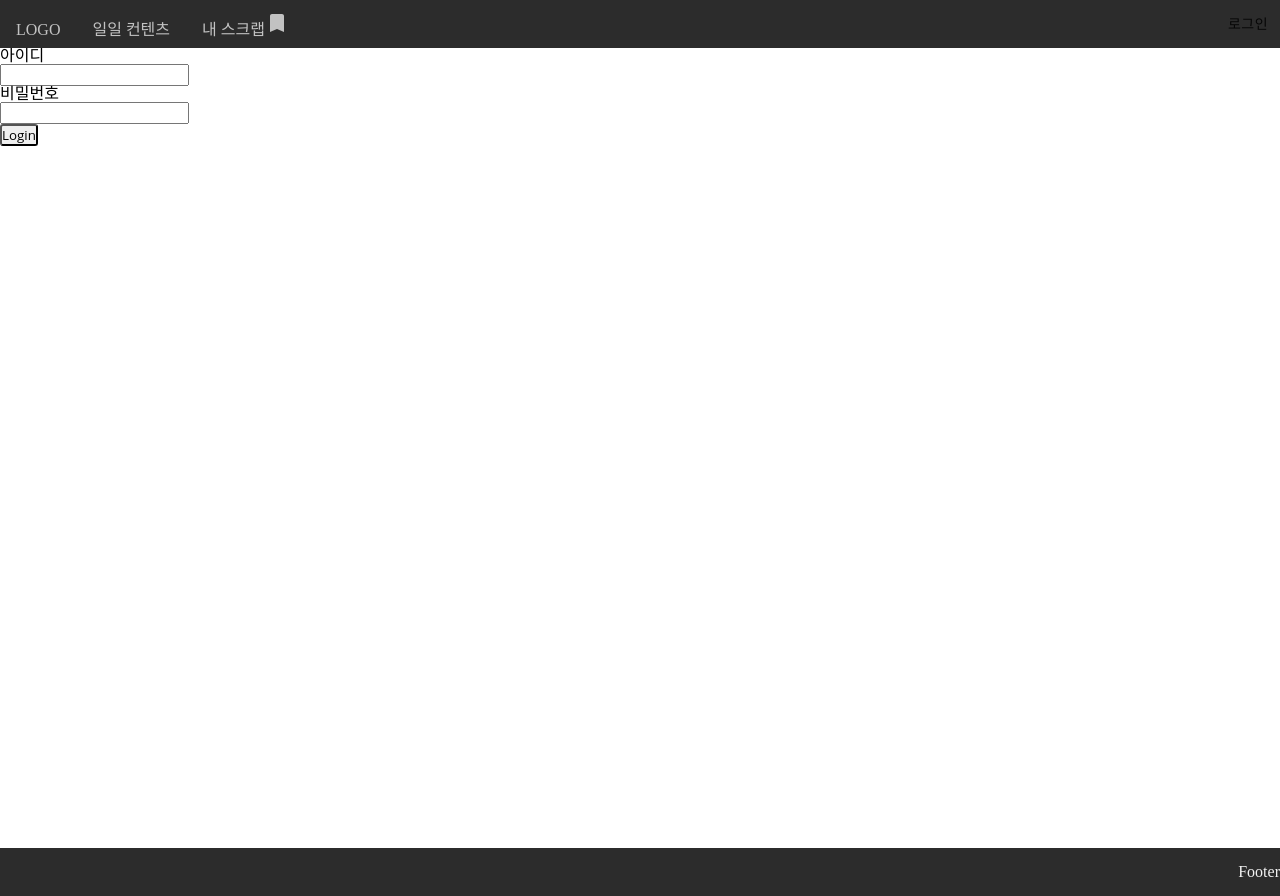
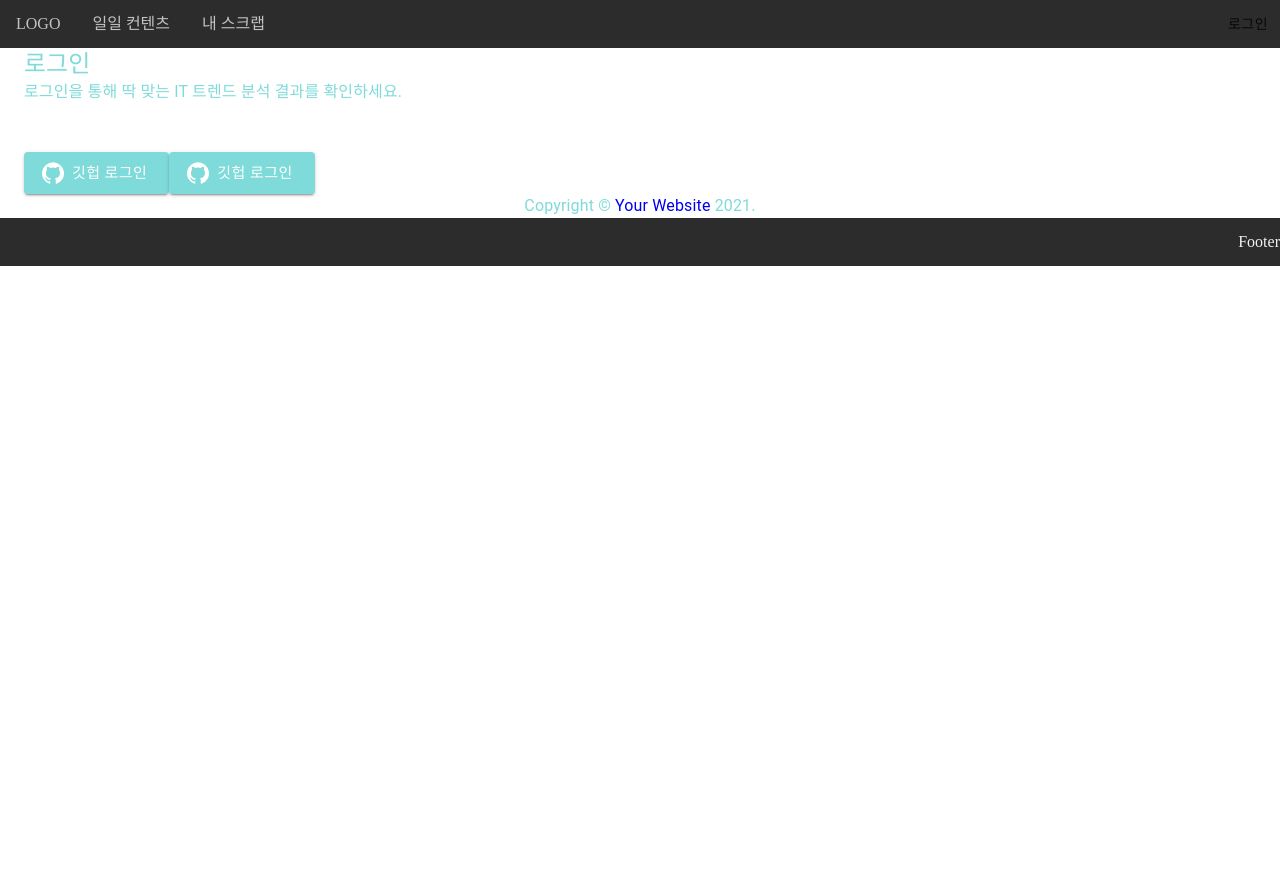
Before and after one commit to juneyoung-jo/Project_POST-IT, a React (Create React App) app in the folder frontend/: page /login in a window 1280 px wide. After the commit the page ends 800 px from the top, so only its background shows below. Built offline with nearby package versions, Linux system fonts and the light colour scheme; a web font is replaced by a local one.

Commit message:
feat: Add Contents Page && animation

```diff
--- a/frontend/package.json
+++ b/frontend/package.json
@@ -19,6 +19,7 @@
     "react": "^17.0.1",
     "react-dom": "^17.0.1",
     "react-hook-form": "^6.15.4",
+    "react-query": "^3.12.2",
     "react-router": "^5.2.0",
     "react-router-dom": "^5.2.0",
     "react-scripts": "4.0.3",
--- a/frontend/src/App.tsx
+++ b/frontend/src/App.tsx
@@ -6,7 +6,6 @@ import CircularProgress from '@material-ui/core/CircularProgress';
 
 // styles
 import GlobalStyle from 'assets/styles/GlobalStyle';
-
 // theme
 import theme from 'assets/theme/index';
 import { ThemeProvider } from '@material-ui/core/styles';
--- a/frontend/src/assets/theme/index.ts
+++ b/frontend/src/assets/theme/index.ts
@@ -1,5 +1,4 @@
 import { createMuiTheme } from '@material-ui/core';
-import palette from './palette';
 
 // overrides and typography will eventually also be here
 const theme = createMuiTheme({
--- a/frontend/src/components/common/Footer.tsx
+++ b/frontend/src/components/common/Footer.tsx
@@ -2,9 +2,10 @@ import styled from 'styled-components';
 import Button from '@material-ui/core/Button';
 import { Link } from 'react-router-dom';
 
-const Wrapper = styled.div`
+const Wrapper = styled.footer`
   bottom: 0;
   display: flex;
+  position: relative;
   width: 100%;
   height: 48px;
   justify-content: flex-end;
--- a/frontend/src/components/common/Header.tsx
+++ b/frontend/src/components/common/Header.tsx
@@ -1,11 +1,14 @@
-import React, { useState } from 'react';
+import React, { Component, useState } from 'react';
 import styled from 'styled-components';
 import { Link } from 'react-router-dom';
 import Button from '@material-ui/core/Button';
 import TurnedIn from '@material-ui/icons/TurnedIn';
 import { Modal } from './Modal';
 
-const Wrapper = styled.div`
+import Login from 'pages/Login';
+import { isJsxElement } from 'typescript';
+
+const Wrapper = styled.header`
   top: 0;
   display: flex;
   position: sticky;
@@ -36,16 +39,17 @@ function Header() {
     <Wrapper>
       <div>
         <Link to="/">LOGO</Link>
-        <Link to="/">일일 컨텐츠</Link>
-        <Link to="/">
-          내 스크랩
-          <TurnedIn />
-        </Link>
+        <Link to="/contents">일일 컨텐츠</Link>
+        <Link to="/myfolder">내 스크랩</Link>
       </div>
       <div>
         <Button onClick={openModal}>로그인</Button>
       </div>
-      <Modal showModal={showModal} setShowModal={setShowModal}></Modal>
+      <Modal
+        showModal={showModal}
+        setShowModal={setShowModal}
+        children={<Login />}
+      ></Modal>
     </Wrapper>
   );
 }
--- a/frontend/src/components/common/Modal.tsx
+++ b/frontend/src/components/common/Modal.tsx
@@ -1,21 +1,15 @@
-import React, { useState, useEffect, useRef, useCallback } from 'react';
+import React, {
+  useState,
+  useEffect,
+  useRef,
+  useCallback,
+  Component,
+  ComponentProps,
+} from 'react';
 import { useSpring, animated } from 'react-spring';
 import styled, { keyframes } from 'styled-components';
 import Close from '@material-ui/icons/Close';
 import Typography from '@material-ui/core/Typography';
-
-function Copyright() {
-  return (
-    <Typography variant="button" color="textPrimary" align="center">
-      {'Copyright © '}
-      <a color="inherit" href="#">
-        Your Website
-      </a>{' '}
-      {new Date().getFullYear()}
-      {'.'}
-    </Typography>
-  );
-}
 
 // styled-components에서 keyframe 애니메이션을 적용
 const fadeIn = keyframes`
@@ -43,6 +37,7 @@ const BackGround = styled.div`
 const ModalWrapper = styled.div`
   width: 700px;
   height: 500px;
+  padding: 3rem;
   background: #2e2e2e;
   position: relative;
   z-index: 10;
@@ -73,6 +68,7 @@ const CloseButtonWrapper = styled.button`
 interface ModalProps {
   showModal: boolean;
   setShowModal: any;
+  children?: any;
 }
 
 export const Modal: React.FC<ModalProps> = ({
--- a/frontend/src/index.tsx
+++ b/frontend/src/index.tsx
@@ -1,5 +1,6 @@
 import React from 'react';
 import ReactDOM from 'react-dom';
 import App from 'App';
+import GlobalStyle from 'assets/styles/GlobalStyle';
 
 ReactDOM.render(<App />, document.getElementById('root'));
--- a/frontend/src/pages/Contents.tsx
+++ b/frontend/src/pages/Contents.tsx
@@ -1,10 +1,63 @@
-import React from 'react';
-import Card from '@material-ui/core/Card';
-import Button from '@material-ui/core/Button';
-import TurnedIn from '@material-ui/icons/TurnedIn';
+import React, { useState } from 'react';
+import styled from 'styled-components';
+import { Button, Card, Checkbox, Container, Grid } from '@material-ui/core';
+import { TurnedIn, MoreVert } from '@material-ui/icons';
+
+const Wrapper = styled.div`
+  top: 0;
+  position: relative;
+  margin: 1rem auto;
+  display: block;
+  width: 100%;
+  height: 100vh;
+  img {
+    max-height: 250px;
+    object-fit: contain;
+  }
+`;
+
+const CardButtonWrapper = styled.div`
+  display: flex;
+  align-items: center;
+  }
+`;
+
+function CardButtonGroup() {
+  const [checked, setChecked] = useState(false);
+  return (
+    <CardButtonWrapper color="green">
+      <Checkbox
+        icon={<TurnedIn />}
+        checkedIcon={<TurnedIn />}
+        checked={checked}
+        onChange={() => setChecked(!checked)}
+        color="primary"
+      />
+      <a>
+        <MoreVert />
+      </a>
+    </CardButtonWrapper>
+  );
+}
 
 function Contents() {
-  return <div></div>;
+  return (
+    <Wrapper>
+      <Container>
+        <Grid container spacing={3}>
+          <Grid xs={12} sm={4}>
+            <Card>
+              <img
+                src="https://storage.surfit.io/env/landing/RwDpw/img-8789728795fd9e37337f16.jpg"
+                alt="random image"
+              />
+              <CardButtonGroup />
+            </Card>
+          </Grid>
+        </Grid>
+      </Container>
+    </Wrapper>
+  );
 }
 
 export default Contents;
--- a/frontend/src/pages/Login.tsx
+++ b/frontend/src/pages/Login.tsx
@@ -1,43 +1,53 @@
 import React, { useState, useEffect, ChangeEvent, FormEvent } from 'react';
 import styled from 'styled-components';
+import ButtonGroup from '@material-ui/core/ButtonGroup';
+import Button from '@material-ui/core/Button';
+import Container from '@material-ui/core/Container';
+import Typography from '@material-ui/core/Typography';
 
+import GitHub from '@material-ui/icons/GitHub';
+
+// styles
+
+function Copyright() {
+  return (
+    <Typography color="primary" align="center">
+      {'Copyright © '}
+      <a color="inherit" href="#">
+        Your Website
+      </a>{' '}
+      {new Date().getFullYear()}
+      {'.'}
+    </Typography>
+  );
+}
 function Login() {
-  // style
-  const Wrapper = styled.main`
-    width: 100%;
-    height: 100vh;
-  `;
-
-  const [email, setEmail] = useState('');
-  const [password, setPassword] = useState('');
-  useEffect(() => {
-    console.log(password);
-  });
-
-  const handleChange = (e: React.ChangeEvent<HTMLInputElement>): void => {
-    setEmail(e.target.value);
-  };
-
-  const handleSubmit = (e: React.FormEvent<HTMLFormElement>) => {
-    e.preventDefault();
-    console.log;
-  };
   return (
-    <Wrapper>
-      <form onSubmit={handleSubmit} action="">
-        <label htmlFor="id">아이디</label>
-        <input value={email} onChange={handleChange} name="id" type="text" />
-        <label htmlFor="password">비밀번호</label>
-        <input
-          value={password}
-          onChange={handleChange}
-          name="password"
-          type="password"
-        />
-        <span></span>
-        <button type="submit">Login</button>
-      </form>
-    </Wrapper>
+    <Container>
+      <Typography variant="h5" color="primary">
+        로그인
+      </Typography>
+      <Typography color="primary" style={{ marginBottom: '3rem' }}>
+        로그인을 통해 딱 맞는 IT 트렌드 분석 결과를 확인하세요.
+      </Typography>
+      <Button
+        size="large"
+        startIcon={<GitHub />}
+        variant="contained"
+        color="primary"
+      >
+        깃헙 로그인
+      </Button>
+      <Button
+        size="large"
+        startIcon={<GitHub />}
+        variant="contained"
+        color="primary"
+      >
+        깃헙 로그인
+      </Button>
+      <Copyright />
+    </Container>
   );
 }
 
```
Also changed, not shown: frontend/src/assets/theme/palette.ts (deleted, +0 -14 lines), 1 other file (tests, documents, lock files or other folders).
